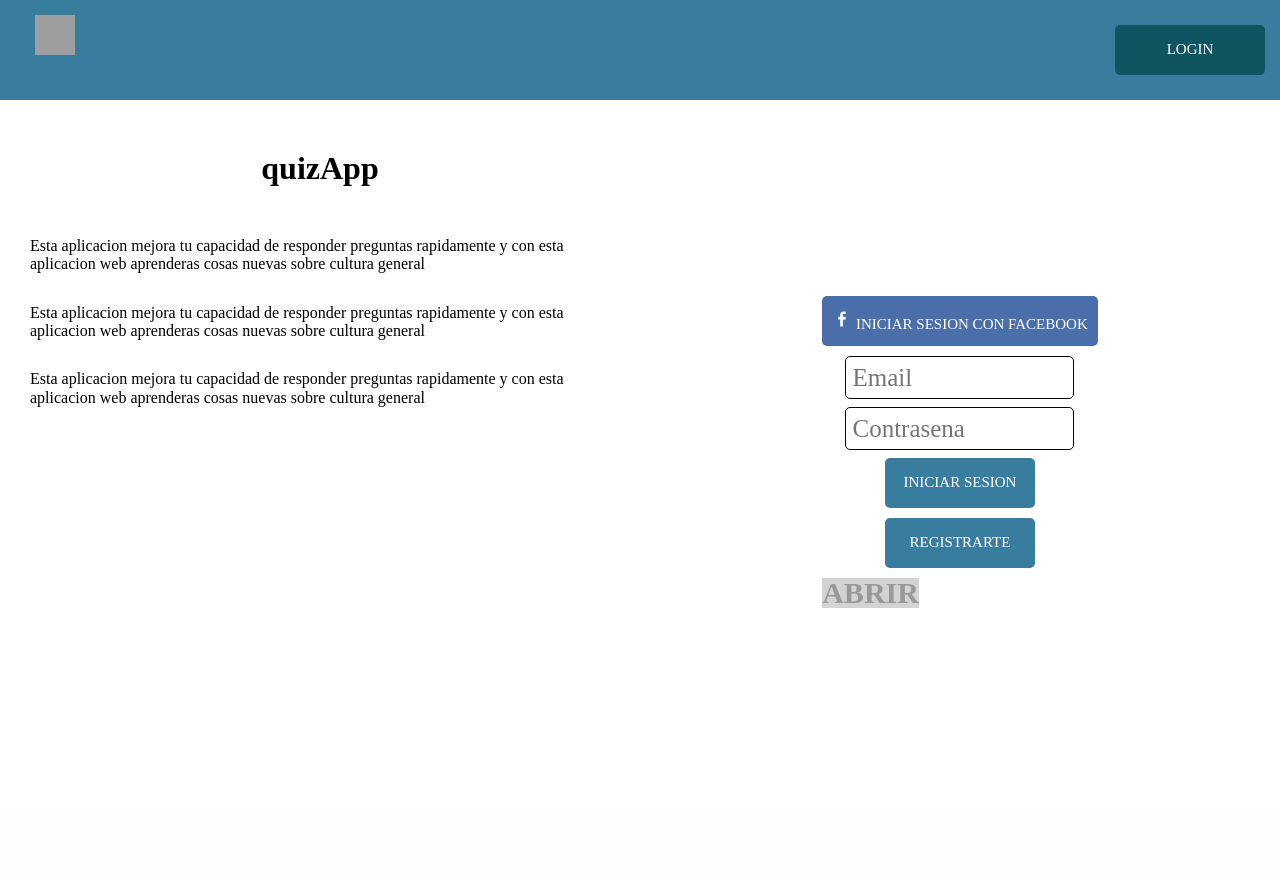
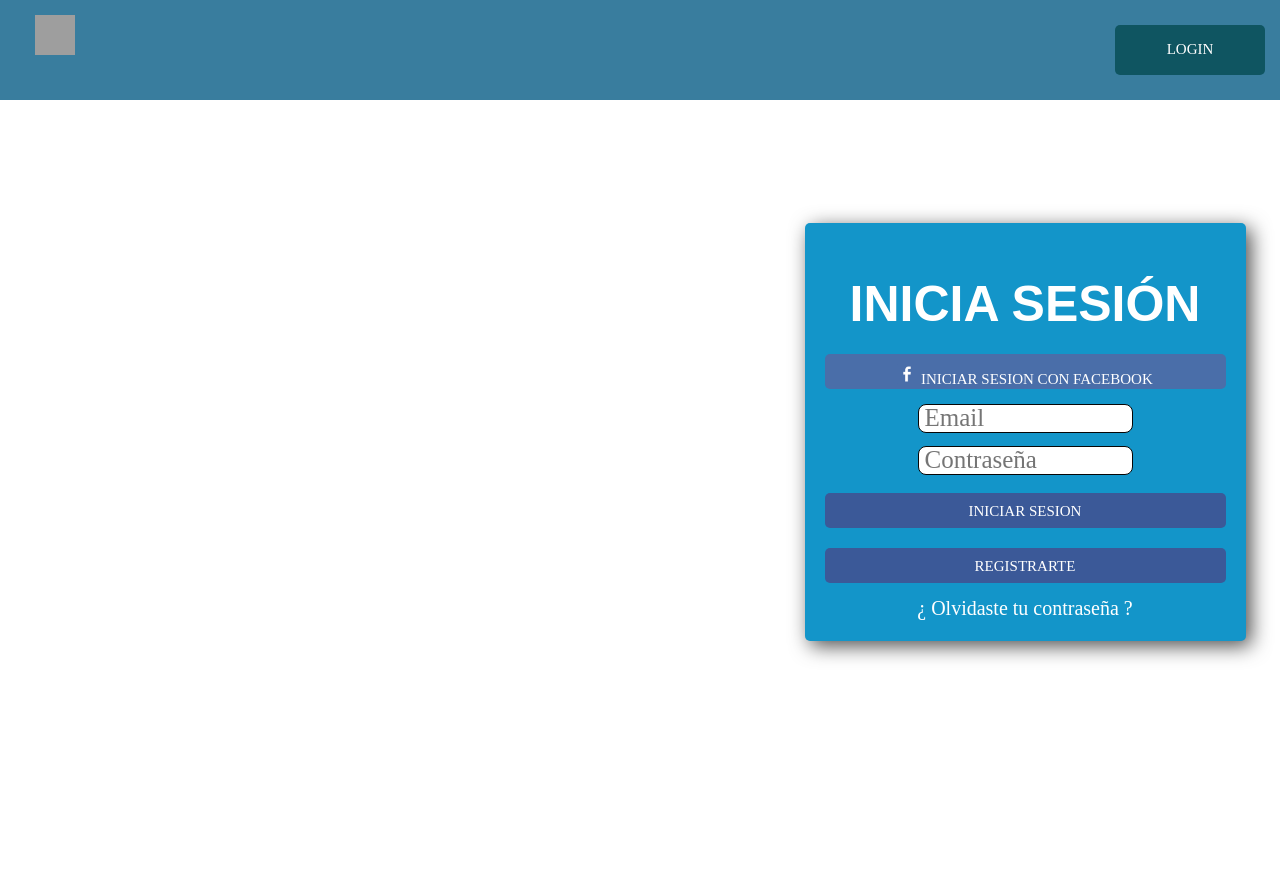
Before and after one commit to CodenityOrg/QuestionGame, a PHP site: page / in a window 1280 px wide. Before the commit the page ends 608 px from the top, so only its background shows below. Run offline with PHP 8.4, Linux system fonts and the light colour scheme; some libraries are stand-ins or nearby versions; some web fonts are replaced; grey boxes are pictures that could not be loaded.

Commit message:
Merge branch 'master' of https://github.com/AngelRodRo/QuestionGameWebApp
Conflicts:
	.DS_Store
	config/db.php
	img/.DS_Store
	question.php

```diff
--- /dev/null
+++ b/css/inicio.css
@@ -0,0 +1,206 @@
+@import url('https://fonts.googleapis.com/css?family=Hind');
+* {
+    margin: 0;
+    padding: 0;
+    font-family: 'Hind', sans-serif;
+}
+body {
+    width: 100%;
+    height: 100vh;
+}
+/*encabezado*/
+.header-encabezado{
+	background: #397d9e;
+	height: 10%;
+  width: 100%;
+}
+
+/*fin encabezado*/
+.learn__1 {
+    text-align: center;
+    box-sizing: border-box;
+    padding: 10px;
+    display: inline-block;
+    color: #fff;
+}
+.inicia {
+    width: 150px;
+    height: 45px;
+    color: #fff;
+    font-size: 20px;
+    background: #256e8f;
+    border: 0;
+    border-radius: 15px;
+    margin: 20px 0;
+    cursor: pointer;
+}
+.inicia:hover {
+    background: #95a5a6;
+}
+.learn__1 p {
+    width: 100%;
+    margin:20px auto;
+    font-size: 20px;
+    font-family: sans-serif;
+}
+.materias {
+    width: 90%;
+    margin: auto;
+}
+.materias h2 {
+    font-size: 20px;
+}
+.materias .opt__img {
+    margin: 10px auto;
+    width: 100%;
+    display: inline-block;
+}
+.opt__img .img0 {
+    width: 70%;
+    height: 200px;
+    margin: auto;
+    border: 2px solid white;
+}
+/*login del index.php*/
+.login {
+    display: none;
+    width: 400px;
+    box-sizing: border-box;
+    padding: 10px;
+    margin-left: 50px;
+}
+
+.login form {
+    margin: auto;
+    width: 90%;
+    background: #1395c9;
+    box-sizing: border-box;
+    padding: 20px;
+    border-radius: 5px;
+    box-shadow: 5px 5px 20px rgba(0,0,0,0.7);
+    text-align: center;
+}
+.checkName h1 {
+    color: #fff;
+    font-family: sans-serif;
+    margin-bottom: 10px;
+}
+.login .chekName {
+    display: flex;
+}
+.form-submit .btn {
+    width: 100%;
+    height: 35px;
+    background: #3b5998;
+    color: #fff;
+    margin: 10px auto;
+    border: 0;
+}
+.form-style input {
+    width: 100%;
+    margin: 5px auto;
+    height: 35px;
+    box-sizing: border-box;
+    padding: 0 10px;
+    border-radius: 8px;
+}
+.checkName a {
+    color: #fff;
+    font-size: 20px;
+}
+/*modal de inicio----*/
+.modal__login {
+    position: absolute;
+    background: rgba(0,0,0,0.7);
+    display: flex;
+    width: 100%;
+    height: 100vh;
+
+    visibility: hidden;
+    opacity: 0;
+    transition: all 0.5s;
+}
+.lookmodal {
+    visibility: visible;
+    opacity: 1;
+    transition: all 0.5s;
+}
+.login__in {
+    width: 280px;
+    margin: auto;
+    text-align: center;
+    color: #fff;
+    box-sizing: border-box;
+    padding: 10px;
+    background: #1395c9;
+    border-radius: 8px;
+}
+
+.modal__close {
+    width: 20px;
+    height: 20px;
+    position: absolute;
+    top: 29%;
+    right: 18%;
+    display: flex;
+    border: 3px solid;
+    color: red;
+    border-radius: 50%;
+    cursor: pointer;
+}
+.modal__close p {
+    margin: auto;
+    color: red;
+    ;
+}
+.login__in h1 {
+    font-size: 20px;
+    margin: 15px auto;
+}
+.login__in .btn-face {
+    width: 230px;
+    height: 35px;
+    background: #385998;
+    border: 0;
+    color: #fff;
+}
+.login__in form .input {
+    width: 90%;
+    height: 30px;
+    margin: 10px 0;
+    border-radius: 5px;
+    box-sizing: border-box;
+    padding: 0 10px;
+}
+.login__in .start {
+    width: 200px;
+    height: 30px;
+    border-radius: 5px;
+    margin: 10px 0;
+    background: #1f789d;
+    color: #fff;
+    border: 0;
+}
+.login__in a {
+    color: #fff;
+}
+
+@media screen and (min-width: 767px){
+    .materias {
+        width: 700px;
+    }
+    .materias .opt__img {
+        width: 200px;
+    }
+    .opt__img .img0 {
+        width: 90%;
+    }
+}
+@media screen and (min-width: 950px) {
+    .inicia {
+        display: none;
+    }
+    .login {
+        display: inline-block;
+    }
+}
--- a/include/head.php
+++ b/include/head.php
@@ -1,7 +1,13 @@
 <head>
 	<meta charset="utf-8">
 	<title>quizApp</title>
+
 	<meta name="viewport" content="width=device-width, initial-scale=1.0">
+	<meta http-equiv="Content-Type"
+    content="text/html; charset=utf-8"
+    />
+	<!--<link rel="stylesheet" type="text/css" href="css/inicio.css">-->
+	<link rel="stylesheet" type="text/css" href="css/inicio.css">
 	<link rel="stylesheet" type="text/css" href="css/style.css">
   	<link rel="stylesheet" type="text/css" href="https://necolas.github.io/normalize.css/latest/normalize.css">
 </head>
--- a/index.php
+++ b/index.php
@@ -6,15 +6,45 @@
 <body>
 	<?php include 'include/navbar.php'; ?>
 		<div class="conteiner">
-		<div class="content">
-			<h1 class="title-quiz">quizApp</h1>
-			<p class="parrafo-quiz">Esta aplicacion mejora tu capacidad de responder preguntas rapidamente y con esta aplicacion web aprenderas cosas nuevas sobre cultura general</p>
-			<p class="parrafo-quiz">Esta aplicacion mejora tu capacidad de responder preguntas rapidamente y con esta aplicacion web aprenderas cosas nuevas sobre cultura general</p>
-			<p class="parrafo-quiz">Esta aplicacion mejora tu capacidad de responder preguntas rapidamente y con esta aplicacion web aprenderas cosas nuevas sobre cultura general</p>
-		</div>
-		<div class="login">
+			<div class="modal__login" id="modal__login">
+       <div class="login__in">
+            <h1>INICIA SESIÓN</h1>
+           <div class="modal__close" id="modal__close">
+               <p>X</p>
+           </div>
+           <button class="btn-face" ><img width="20" height="20" src="img/facebook.ico">
+							<span>INICIAR CON FACEBOOK</span></button>
+           <form action="">
+               <input type="text" name="email" class="input" placeholder="EMAIL">
+               <input type="password" name="password" class="input" placeholder="PASSWORD">
+               <button class="start">INICIAR</button>
+               <a href="">¿Olvidaste tu contraseña?</a>
+           </form>
+       		</div>
+   		</div>
+			<div class="learn__1">
+        <p>APRENDE Y DIVIERTETE CON INTERESANTES PREGUNTAS !</p>
+        <button class="inicia" id="start__login">INICIA</button>
+        <div class="materias">
+            <div class="opt__img">
+                <h2>CIENCIA</h2>
+                <div class="img0"></div>
+            </div>
+            <div class="opt__img">
+                <h2>HISTORIA</h2>
+                <div class="img0"></div>
+            </div>
+            <div class="opt__img">
+                <h2>MATEMATICA</h2>
+                <div class="img0"></div>
+            </div>
+        </div>
+        <p>Y MUCHO MAS !</p>
+    	</div>
+			<div class="login">
 			<form method="POST" action="login.php">
 				<div class="checkName">
+				    <h1>INICIA SESIÓN</h1>
 					<div class="form-submit">
 						<button class="btn" id="fb-login">
 							<img width="20" height="20" src="img/facebook.ico">
@@ -25,18 +55,19 @@
 						<input class="input" type="email" name="email" placeholder="Email">
 					</div>
 					<div class="form-style">
-						<input class="input" type="password" name="password" placeholder="Contrasena">
+						<input class="input" type="password" name="password" placeholder="Contraseña">
 					</div>
 					<div class="form-submit">
 						<button class="btn btn-medium">INICIAR SESION</button>
 					</div>
-					<difv id="finestra-modal-obrir1" class="form-submit ">
+					<div id="finestra-modal-obrir1" class="form-submit ">
 						<button class="btn btn-medium">REGISTRARTE</button>
-					</div>
-
-					<span><a id="finestra-modal-obrir1" class="finestra-modal-obrir1 boto1">ABRIR</a></span>
+				    </div>
+				    <a href="">¿ Olvidaste tu contraseña ?</a>
 				</div>
 			</form>
+        </div>
+
 		</div>
 		<!-- <div id="">
 			<div id="finestra-modal1" class="finestra-modal1 js-mostrar1">
@@ -70,6 +101,7 @@
 			</div>
 		</div> -->
 	<?php include 'include/scripts.php'; ?>
+	<script src="js/modallogin.js"></script>
 	<script type="text/javascript">
 
 		// document.getElementById("register-form").addEventListener("submit",function(e) {
--- a/js/index.js
+++ b/js/index.js
@@ -18,6 +18,7 @@ function fblogin() {
 		e.preventDefault();
 		e.stopPropagation();
 
+		debugger;
 
 
 		FB.login(function(response){
--- /dev/null
+++ b/js/modallogin.js
@@ -0,0 +1,12 @@
+var btnmodal = document.getElementById('start__login');
+var modalbg = document.getElementById('modal__login');
+var modalclose = document.getElementById('modal__close');
+
+
+btnmodal.addEventListener('click',function(){
+    modalbg.classList.toggle('lookmodal');
+})
+
+modalclose.addEventListener('click',function(){
+    modalbg.classList.toggle('lookmodal');
+})
--- a/question.php
+++ b/question.php
@@ -11,7 +11,11 @@
         <div class="sad-close" >
           <h1>X</h1>
         </div>
+<<<<<<< HEAD
         <p>MALA SUERTE A LA PRÓXIMA CAMPEÓN :(</p>
+=======
+        <p>MAS SUERTE A LA PRÓXIMA CAMPEÓN :(</p>
+>>>>>>> 9874e84e49897c429a0386d2afd57e84c4080566
         <button id="btn-cerrar2" class="sad-btn1">INTENTAR DE NUEVO</button>
         <!-- <button class="sad-btn2">VOLVAMOS AL PRINCIPIO</button> -->
       </div>
@@ -21,7 +25,7 @@
         <?php include 'include/navbar.php';   ?>
 
         <div class="questionary">
-          <form id="question-form" method="post" action="verification_answer.php">
+          <form accept-charset="utf-8" id="question-form" method="post" action="verification_answer.php">
             <input type="hidden" id = "question_id" name="question_id" value=<?= $question["id"]; ?>>
             <h1 class="title" align="center"> <?= $question["title"]; ?></h1>
             <!--<p class="label">Options:</p>-->
--- a/questions.php
+++ b/questions.php
@@ -1,5 +1,5 @@
 <?php
-
+      header('Content-Type: text/html; charset=utf-8');
       session_start();
 
       $email = isset($_SESSION["email"])? $_SESSION["email"]:"";
```
Also changed, not shown: config/db.php (+10 -0 lines), ranking.php (+124 -7 lines), img/bronze-medal.svg (added), img/placeholder.jpg (added), img/silver-medal.svg (added), img/trophy.svg (added), 1 other file.
